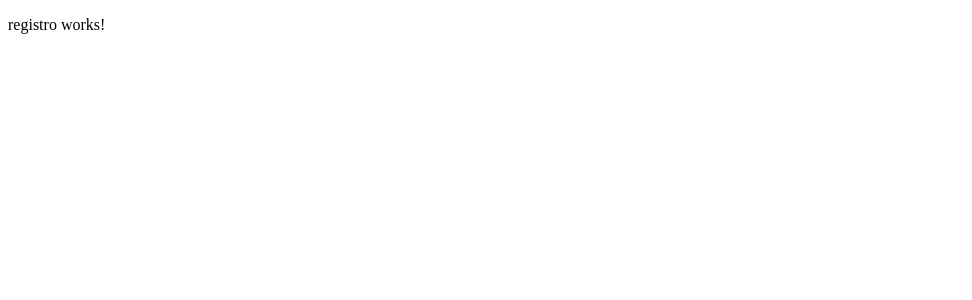
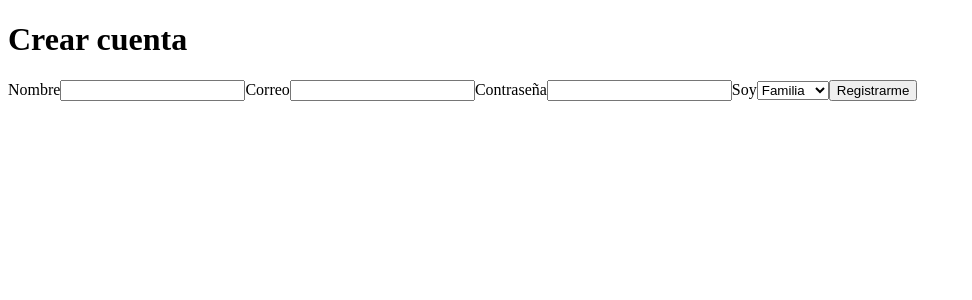
Before and after one commit to lorlyfuentes/aprehender-frontend, an Angular app: page /registro in a window 1280 px wide. Shown: the top 300 px of the page, without its empty margins (0-972 px from the left). Built offline with nearby package versions, Linux system fonts and the light colour scheme.

Commit message:
Conecta el formulario de registro con el backend
Agrega el formulario con nombre, correo, contrasena y rol, y lleva al login cuando el registro sale bien.

```diff
--- a/src/app/pages/registro/registro.html
+++ b/src/app/pages/registro/registro.html
@@ -1 +1,20 @@
-<p>registro works!</p>
+<h1>Crear cuenta</h1>
+
+<form (ngSubmit)="registrarse()">
+  <label for="nombre">Nombre</label>
+  <input id="nombre" type="text" name="nombre" [(ngModel)]="nombre" required />
+
+  <label for="correo">Correo</label>
+  <input id="correo" type="email" name="correo" [(ngModel)]="correo" required />
+
+  <label for="contrasena">Contraseña</label>
+  <input id="contrasena" type="password" name="contrasena" [(ngModel)]="contrasena" required minlength="8" />
+
+  <label for="rol">Soy</label>
+  <select id="rol" name="rol" [(ngModel)]="rol">
+    <option value="familia">Familia</option>
+    <option value="docente">Docente</option>
+  </select>
+
+  <button type="submit">Registrarme</button>
+</form>
--- a/src/app/pages/registro/registro.ts
+++ b/src/app/pages/registro/registro.ts
@@ -1,9 +1,27 @@
-import { Component } from '@angular/core';
+import { Component, inject } from '@angular/core';
+import { FormsModule } from '@angular/forms';
+import { Router } from '@angular/router';
+import { Auth } from '../../services/auth';
 
 @Component({
-  imports: [],
+  imports: [FormsModule],
   selector: 'app-registro',
   styleUrl: './registro.css',
   templateUrl: './registro.html',
 })
-export class Registro {}
+export class Registro {
+  nombre = '';
+  correo = '';
+  contrasena = '';
+  rol = 'familia';
+  private auth = inject(Auth);
+  private router = inject(Router);
+
+  registrarse() {
+    this.auth.registro(this.nombre, this.correo, this.contrasena, this.rol).subscribe({
+      next: () => {
+        this.router.navigate(['/login']);
+      },
+    });
+  }
+}
```
